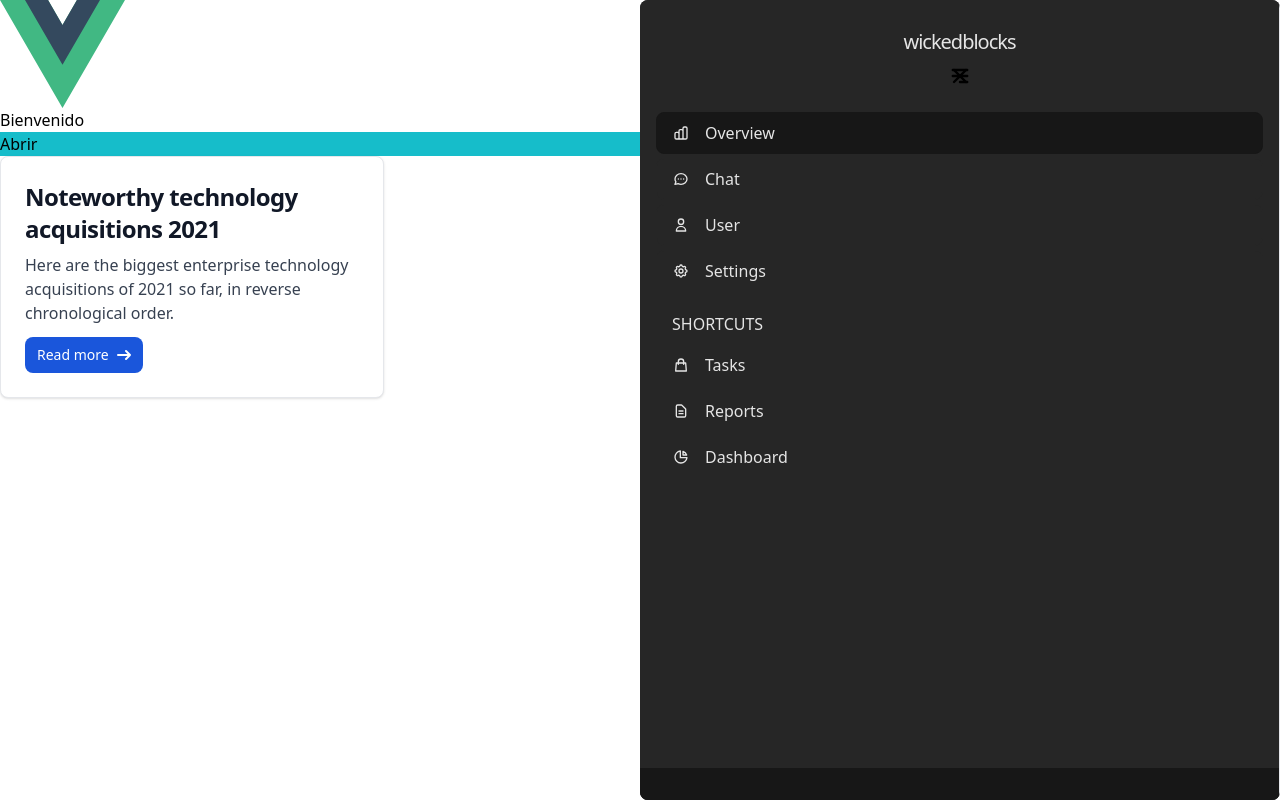
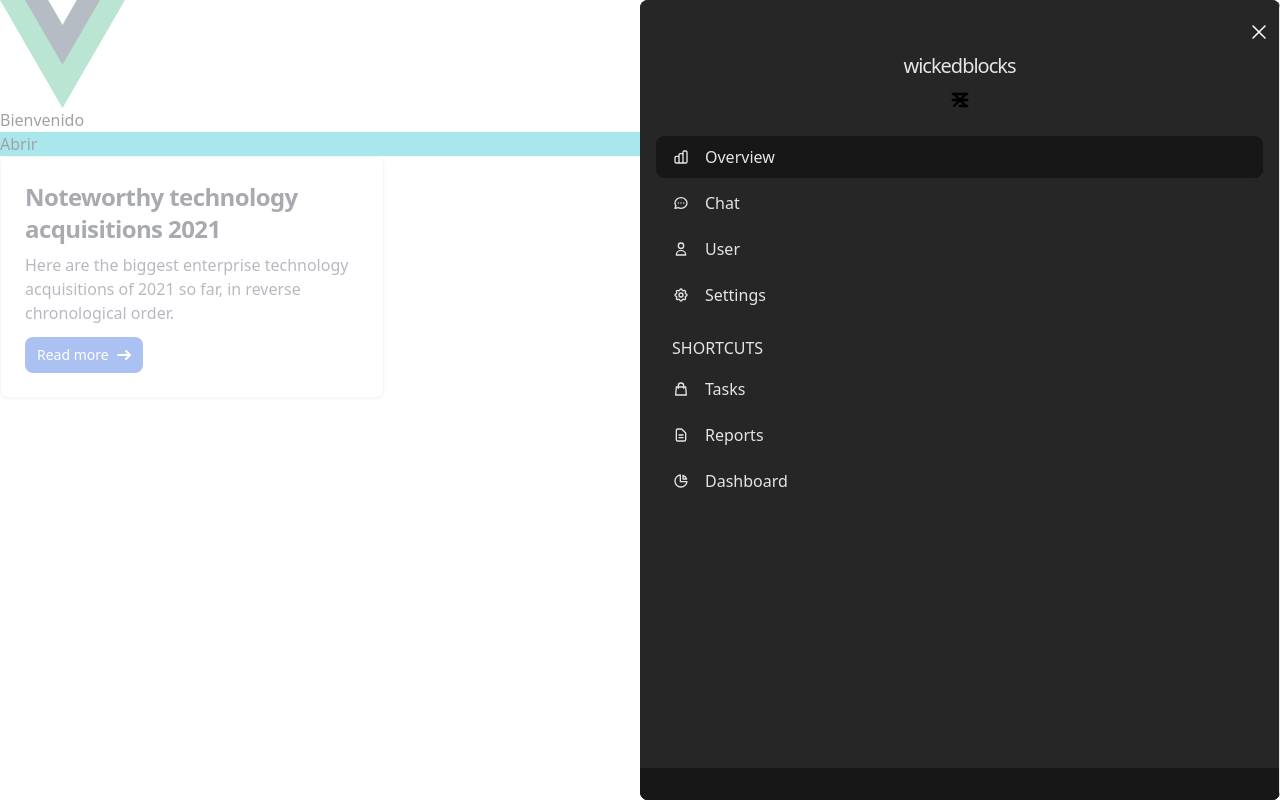
Before and after one commit to Rigolinux/Portfolio_V2, a Vue app: page / in a window 1280 px wide. Both pictures are taken after a click on the element "Abrir". Shown: the top 800 px of the page. Built offline with nearby package versions, Linux system fonts and the light colour scheme.

Commit message:
delete icon

```diff
--- a/src/components/SideBar.vue
+++ b/src/components/SideBar.vue
@@ -1,6 +1,6 @@
 <script setup lang="ts">
 import {useSideBarStore} from '@/stores/sideBar';
-
+import { XMarkIcon} from "@heroicons/vue/24/outline";
 const sidebar = useSideBarStore();
 
 
@@ -13,14 +13,19 @@ const sidebar = useSideBarStore();
     <div class="fixed left-0 top-0 w-1/5 md:w-3/6 h-full bg-whitet
      transition-opacity duration-200 ease-in-out z-10" @click.prevent="sidebar.toggle" v-show="sidebar.IsActive"
      :class="{'opacity-75': sidebar.IsActive, 'opacity-0': !sidebar.IsActive}">
-        <div class="w-full h-fullopacity-75 z-10"></div>
+        <div class="w-full h-full bg-white opacity-85 z-10"></div>
     </div>
     <div class="fixed right-0 top-0  w-4/5 md:w-3/6  h-full overflow-hidden bg-white rounded-lg transition-all" :class="{'translate-x-0': sidebar.IsActive, 'translate-x-full': !sidebar.IsActive}">
         <div class=" flex h-full w-full  flex-shrink-0">
             <div class="flex flex-col w-full h-full bg-neutral-800">
                 <div class="flex flex-col h-full flex-grow pt-5 overflow-y-auto border-r bg-neutral-800">
+                    <div class="flex flex-col items-end mr-2">
+                        <button class="btn" @click.prevent="sidebar.toggle" >
+                            <XMarkIcon class="w-6 h-6 text-white" />
+                        </button>
+                    </div>
                     <div class="flex flex-col items-center flex-shrink-0 px-4">
-                        <a class="px-8 text-left focus:outline-none" href="/groups/sidebar/">
+                        <a class="px-8 text-left focus:outline-none" >
                             <h2 class="block p-2 text-xl font-medium tracking-tighter transition duration-500 ease-in-out transform cursor-pointer text-neutral-200 hover:text-neutral-200">wickedblocks</h2>
                         </a>
                         <button class=" rounded-lg focus:outline-none focus:shadow-outline">
```
